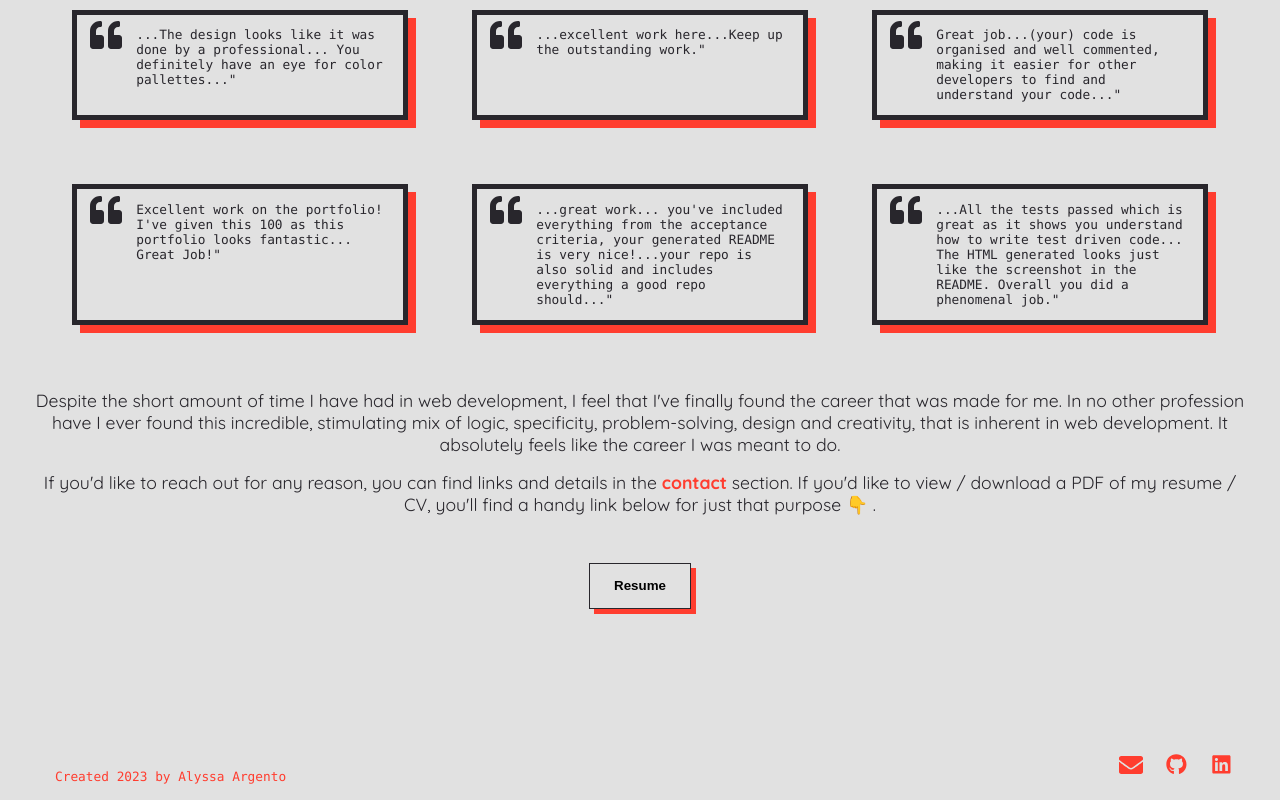
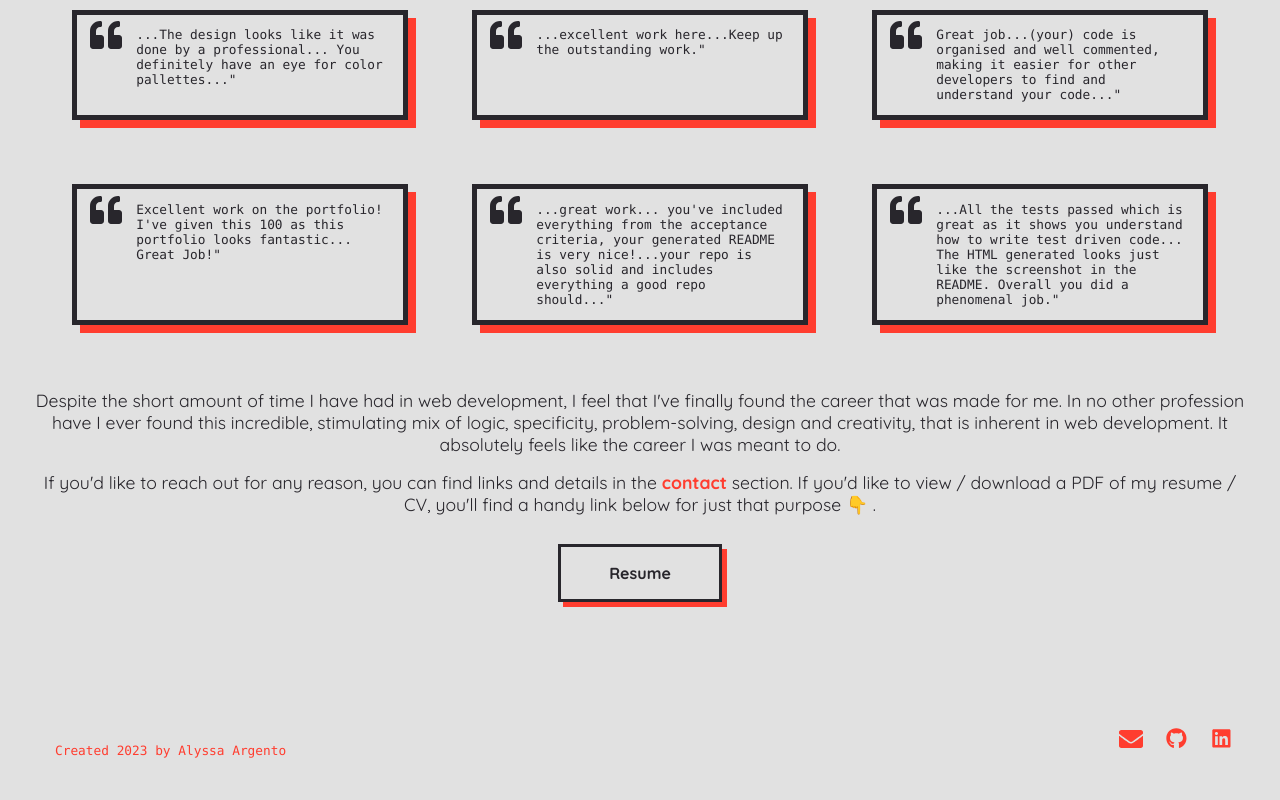
Before and after one commit to Agia/React-Portfolio, a React (Create React App) app: page /React-Portfolio/about in a window 1280 px wide. Shown: the part 650-1450 px from the top of the page. After the commit the page ends 1424 px from the top, so only its background shows below. Built offline with nearby package versions, Linux system fonts and the light colour scheme.

Commit message:
Minor edits: add CV link, positioning alterations and copy edits

```diff
--- a/src/components/About/index.jsx
+++ b/src/components/About/index.jsx
@@ -87,7 +87,7 @@ const About = () => {
             <p>If you'd like to reach out for any reason, you can find links and details in the <Link to="/React-Portfolio/contact"><span className="link-inline">contact</span></Link> section. If you'd like to view / download a PDF of my resume / CV, you'll find a handy link below for just that purpose 👇 .</p>
 
             <div className="resume">
-                <button className="button-resume">Resume</button>
+                    <a className="link-resume" href="https://drive.google.com/file/d/1POLVYLyHQVzlefNGGvfvE2EgYOavELPu/view?usp=sharing">Resume</a>
             </div>
 
         </div>
--- a/src/components/About/style.css
+++ b/src/components/About/style.css
@@ -47,11 +47,15 @@ quote {
     margin: 3rem auto;
 }
 
-.button-resume {
-    box-shadow: 5px 5px 0px 0px rgba(255,61,47);
+.link-resume {
+    margin: 1rem auto;
+    padding: 1rem 3rem;
+    box-shadow: 5px 5px 0 0 #ff3d2f;
+    border: 3px #28262c solid;
+    font-weight: 700;
 }
 
-.button-resume:hover {
+.link-resume:hover {
     color: #e1e1e1;
     background-color: #28262c;
 
--- a/src/components/Contact/index.jsx
+++ b/src/components/Contact/index.jsx
@@ -21,7 +21,7 @@ const Contact = () => {
                         </li>
                         <li>
                             <i><FaLinkedin /></i>
-                            <a href="https://linkedin.com/alyssaargento">LinkedIn</a>
+                            <a href="https://linkedin.com/in/alyssaargento">LinkedIn</a>
                         </li>
                         <li>
                             <i><FaEnvelope /></i>
--- a/src/components/Footer/Footer.jsx
+++ b/src/components/Footer/Footer.jsx
@@ -11,7 +11,7 @@ const Footer = () => {
             <div className="social-icons">
                 <a href="mailto:agiaa@me.com"><FaEnvelope/></a>
                 <a href="https://github.com/Agia"><i><FaGithub /></i></a>
-                <a href="https://linkedin.com/alyssaargento"><i><FaLinkedin /></i></a>
+                <a href="https://linkedin.com/in/alyssaargento"><i><FaLinkedin /></i></a>
             </div>
 
         </footer>
```
